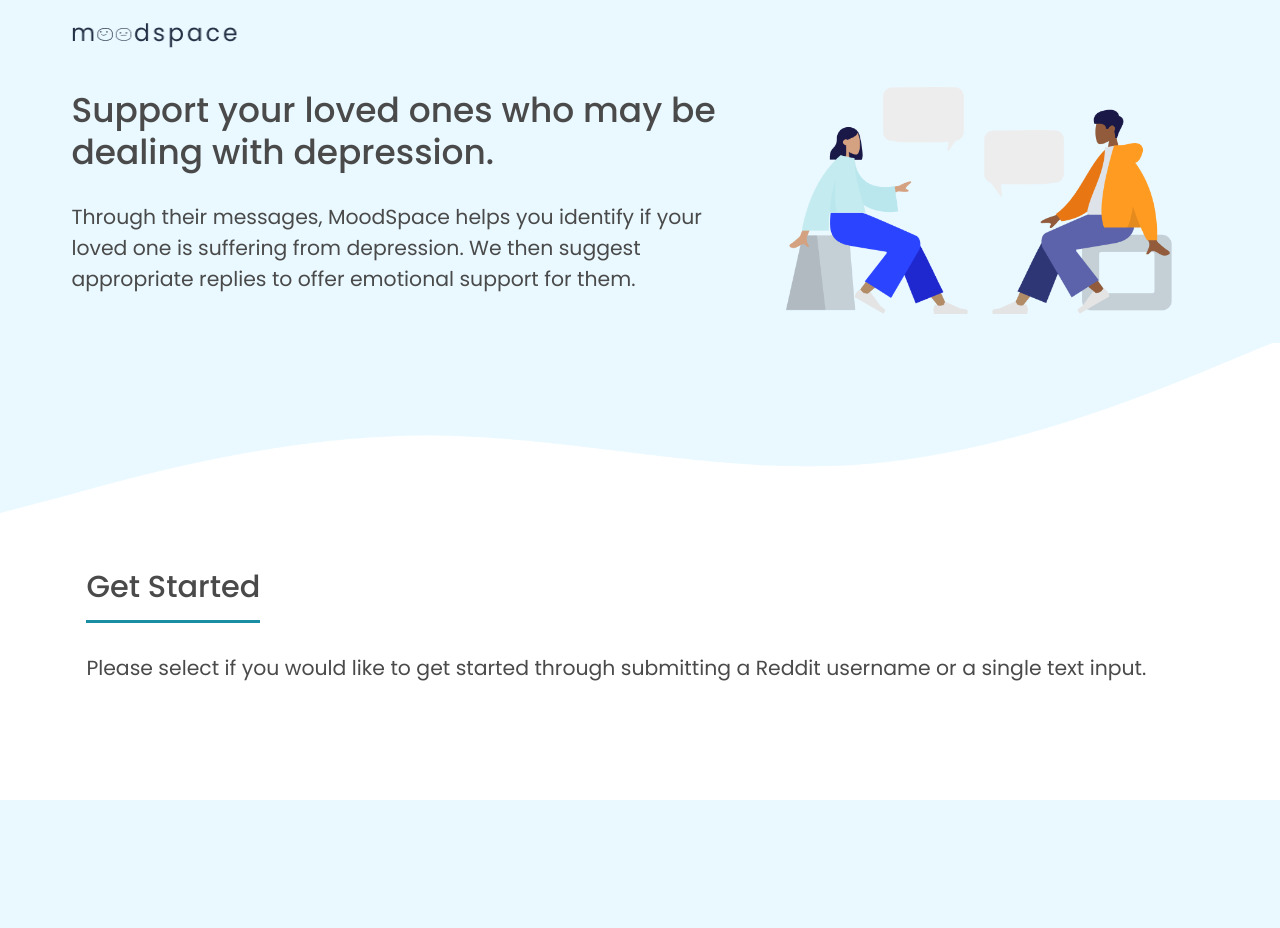
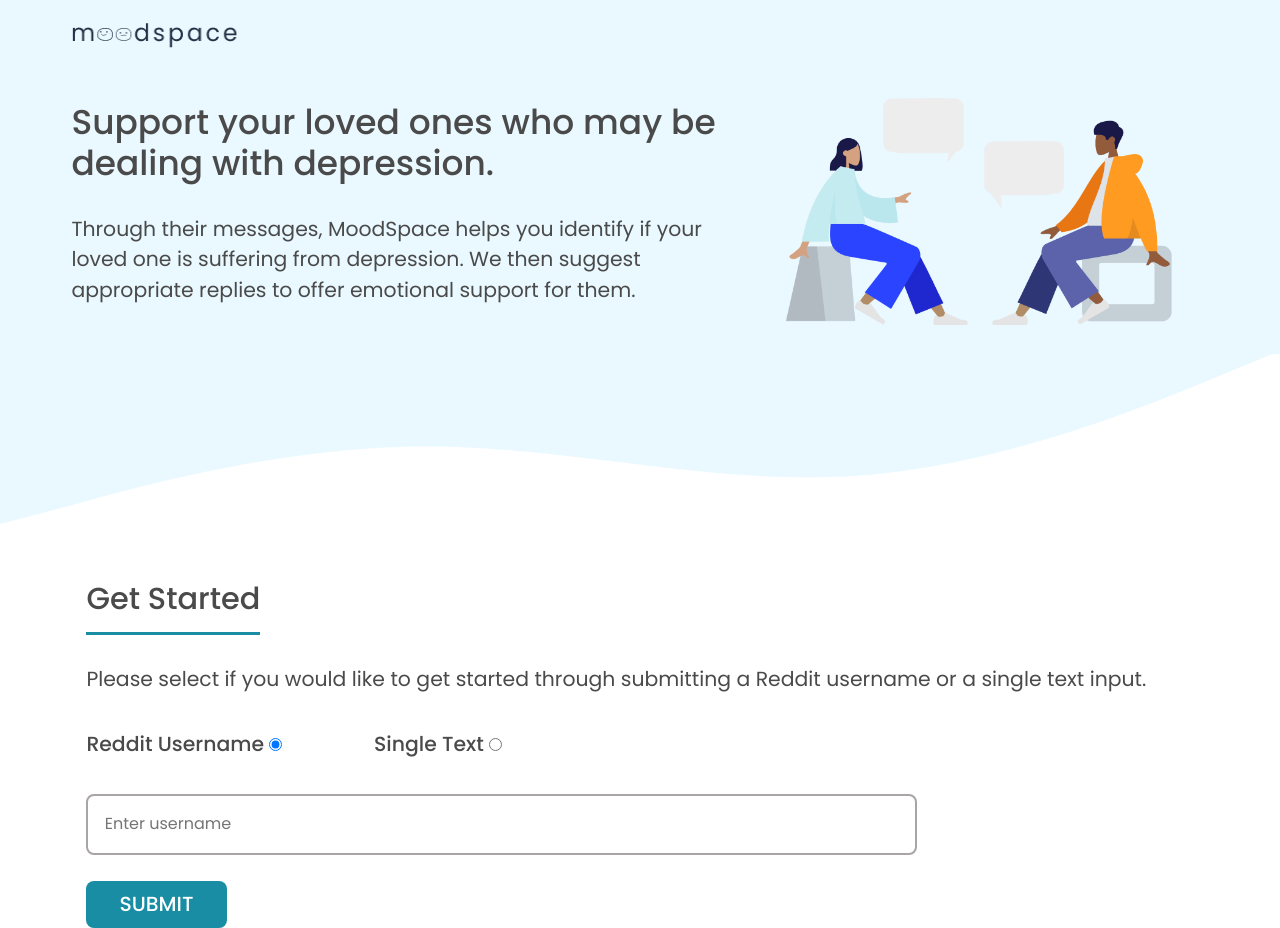
Before and after one commit to veronicateng13/moodspace, a Flask app: page / in a window 1280 px wide. Before the commit the page ends 800 px from the top, so only its background shows below. Run offline with Flask 2, Linux system fonts and the light colour scheme; parts of the project's set-up code (start-up, migrations or seed data) failed here and were passed over; some libraries are stand-ins or nearby versions.

Commit message:
completed prediction_user pg
- added a back to home btn
- added the graph
- added the overview

```diff
--- a/main.py
+++ b/main.py
@@ -5,7 +5,8 @@ from flask import Flask,render_template,url_for,request
 # load application vars
 # from public import app
 from config.site import defaults #default title
-from reddit_user_api import RedditUserAPI
+from reddit_user_api import *
+from graph_api import *
 
 app = Flask(__name__)
 
@@ -14,12 +15,52 @@ app = Flask(__name__)
 def home():
     data = defaults
     data['page'] = {
-        'title': 'Home Controller'
+        'title': 'Home'
     }
     data['meta_description'] = 'Hello there! Welcome to Moodspace.'
 
     return render_template('home.html', data=data)
 
+@app.route('/prediction_user/',methods=['POST', 'GET']) # @app.route('/index',methods=['POST'])
+def prediction_user(): # def post_submit():
+    if request.method == 'POST':
+        username = request.form['username']
+    user_obj = RedditUserAPI(username)
+
+    #
+    clean_data = user_obj.get_clean_data()
+    pred_df = user_obj.get_prediction(clean_data)
+
+    #
+    month_cat_df = user_obj.get_df_by_month_and_cat(pred_df)
+    month_df = user_obj.get_df_by_month(pred_df)
+
+    #
+    total_post = pred_df.shape[0]
+    num_neg_post = len(pred_df[pred_df['class'] == 1])
+    neg_precent_int = int(num_neg_post/total_post * 100)
+    if neg_precent_int > 50:
+        sentiment = 'negative'
+    else:
+        sentiment = 'positive'
+    neg_percent = str(int(num_neg_post/total_post * 100)) + '%'
+    # ret_dict = {'total_post': total_post, 'num_neg_post': num_neg_post, 'neg_precent': neg_precent}
+
+
+    # graph
+    line_graph_json = CreateGraph().get_line_graph(month_df)
+    bar_graph_json = CreateGraph().get_bar_graph(pred_df)
+    stacked_bar_graph_json = CreateGraph().get_stacked_bar_graph(month_cat_df)
+
+
+    return render_template('prediction_user.html',
+                            line_graph_json=line_graph_json, stacked_bar_graph_json=stacked_bar_graph_json, bar_graph_json=bar_graph_json,
+                            username=username, total_post=total_post, sentiment=sentiment, neg_percent=neg_percent)
+
+def return_to_home():
+    return render_template('home.html')
+
+
 # run application
 if __name__ == '__main__':
 	app.run(debug=True)
--- a/static/css/styles.css
+++ b/static/css/styles.css
@@ -18,9 +18,34 @@ h2 {
     /* line-height:2rem; */
 }
 
+h3 {
+    font-size: calc(14px + 0.5vw);
+    color: #4A4A4A;
+    font-style: bold;
+}
+
+h4 {
+    font-size: calc(24px + 0.5vw);
+    color: #4A4A4A;
+    font-style: bold;
+}
+
 p {
     font-size: calc(14px + 0.5vw);
     color: #4A4A4A;
+}
+
+a:disabled, a:hover {
+    font-size: calc(14px + 0.5vw);
+    font-style: bold;
+    color: #188DA3;
+}
+
+
+
+a {
+    font-size: calc(14px + 0.5vw);
+    color: #188DA3;
 }
 
 /* padding */
@@ -28,12 +53,16 @@ p {
     padding-left: calc(80px + 0.5vw);
 }
 
+.p-left-1 {
+    padding-left: calc(10px + 0.5vw);
+}
+
 .p-right {
     padding-right: calc(80px + 0.5vw);
 }
 
 .p-top-btm-1 {
-    padding-top: calc(20px + 0.5vw);
+    padding-top: calc(10px + 0.5vw);
     padding-bottom: calc(10px + 0.5vw);
 }
 
@@ -44,6 +73,10 @@ p {
 
 .p-top {
     padding-top: calc(15px + 0.5vw);
+}
+
+.m-top {
+    margin-top: calc(20px + 0.5vw);
 }
 
 .p-btm-1 {
@@ -74,3 +107,37 @@ p {
     float:  left;
 
 }
+
+/* button */
+.button {
+    background-color: #188DA3;
+    color: white;
+    padding: 8px 33px;
+    font-size: calc(14px + 0.5vw);
+    font-weight: 500;
+    letter-spacing: 3%;
+    border-radius: 8px;
+    outline: none;
+    border: none;
+
+}
+
+/*  */
+.graph {
+    background-color: white;
+    margin-top: calc(10px + 0.5vw);
+    border-radius: 10px;
+    text-align: left;
+}
+
+/*  */
+.navbar { margin-left: 0 }
+
+.circle {
+    height: calc(90px + 0.5vw);
+    width: calc(90px + 0.5vw);
+    background-color: #E9F9FF;
+    border-radius: 50%;
+    /* display: inline-block; */
+
+}
--- a/templates/home.html
+++ b/templates/home.html
@@ -28,9 +28,58 @@
 		<h2 class="p-btm-1 ">Get Started</h2>
 	</div>
 
-	<div class="p-left p-right p-top">
+	<div class="p-left p-right p-top p-btm">
 		<p>Please select if you would like to get started through submitting a Reddit username or a single text input.</p>
 	</div>
 
+	<div class="p-left p-right">
+		<h3 class="p-btm">
+			<label for="redditUsername">Reddit Username</label>
+			<input type="radio" onchange="swapConfig(this)" name="urlOptions" id="redditUsername" checked="checked" />
+			<label for="singleText" class="p-left">Single Text</label>
+			<input type="radio" onchange="swapConfig(this)" name="urlOptions" id="singleText" />
+		</h3>
+
+		<!-- REDDIT USERNAME FORM -->
+		<form action="/prediction_user/" method="POST">
+			<div id="redditUsernameSettings" class="">
+				<!-- input field -->
+				<input type="text" name="username" placeholder='Enter username' class="p-top-btm-1 p-left-1" style="width: 75%; border-radius: 8px; border: 2px solid #AAA5A5;">
+				<!-- submit button -->
+				<div>
+					<input type="submit" class="button m-top" value="SUBMIT" onclick="prediction_user()">
+				</div>
+			</div>
+		</form>
+
+		<!-- SINGLE TEXT FORM -->
+		<form action="/prediction_solo/" method="POST">
+			<!-- <div id="singleTextSettings" class="form-group" style="display: none;">
+				<input type="text" name="p1" placeholder='Enter text'>
+			</div> -->
+			<div id="singleTextSettings" style="display: none;">
+				<!-- input field -->
+				<input type="text" name="b1" placeholder='Enter Name / Nickname' class="p-top-btm-1 p-left-1" style="width: 75%; border-radius: 8px; border: 2px solid #AAA5A5;">
+
+				<textarea name='message' class="m-top" id="input_text" rows="8" placeholder='Enter text' style="padding: 20px; width: 75%; border-radius: 8px; border: 2px solid #AAA5A5;"></textarea>
+
+				<!-- submit button -->
+				<div>
+					<input type="submit" class="button m-top" value="SUBMIT" onclick="prediction_solo()">
+				</div>
+			</div>
+		</form>
+	</div>
+
+	<script language="Javascript">
+		function swapConfig(x) {
+			var radioName = document.getElementsByName(x.name);
+			for(i = 0 ; i < radioName.length; i++){
+				document.getElementById(radioName[i].id.concat("Settings")).style.display="none";
+			}
+			document.getElementById(x.id.concat("Settings")).style.display="initial";
+		}
+	</script>
+
 
 {%- endblock content %}
--- a/templates/partials/head.html
+++ b/templates/partials/head.html
@@ -9,8 +9,7 @@
 
 
 <!-- SEO INFO -->
-<!-- <title>{{ data.page.title }} | {{ data.site.title }}</title> -->
-<!-- <meta name="description" content="{{ data.meta_description }}"> -->
+
 
 
 <!-- BOOTSTRAP -->
@@ -21,4 +20,4 @@
 <!-- RENDERING -->
 <link rel="stylesheet" type= "text/css" href="{{ url_for('static', filename='/css/styles.css') }}">
 
-<!-- <title>Home</title> -->
+<title>Home</title>
--- a/templates/partials/header.html
+++ b/templates/partials/header.html
@@ -1,3 +1,3 @@
-<div class="row p-left p-top" style="background-color: #E9F9FF;">
-    <img src="{{ url_for('static', filename='img/logo.png') }}" style="max-height: 30px; max-width: 180px;"/>
+<div class="row p-left p-top p-btm" style="background-color: #E9F9FF;">
+    <img src="{{ url_for('static', filename='img/logo.png') }}" style="max-height: 30px; max-width: 180px;" onclick="window.location.href='/'"/>
 </div>
```
Also changed, not shown: graph_api.py (added, +92 -0 lines), reddit_user_api.py (+19 -1 lines), templates/prediction_user.html (added, +124 -0 lines), static/img/happy_face.png (added), static/img/sad_face.png (added), 1 other file.
